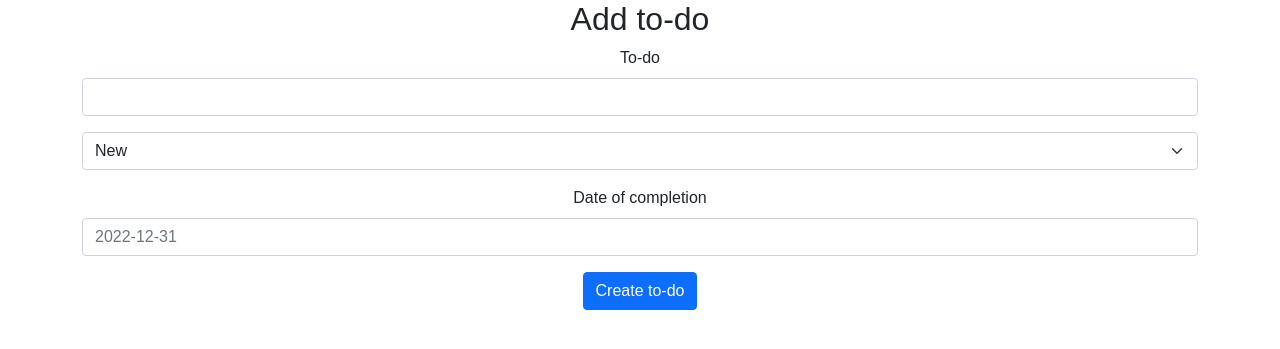
After one commit to tenirina/homework_52_irina_ten, a Django app: page /add_todo/ in a window 1280 px wide. The commit adds this page. Shown: the top 349 px of the page. Run offline with Django 4.2, Linux system fonts and the light colour scheme.

Commit message:
Add
Добавлена страница создания todo.
Были изменены файлы base.py, index.html, urls.py. Так же были добавлены add.html, todo.html, add_todo.py

```diff
--- a/app/fixtures/to_do.json
+++ b/app/fixtures/to_do.json
@@ -12,7 +12,7 @@
   "model": "webapp.todo",
   "pk": 2,
   "fields": {
-    "text": "Read book",
+    "text": "Sleep",
     "status": "process",
     "completion_data": null
   }
--- /dev/null
+++ b/app/webapp/templates/add.html
@@ -0,0 +1,36 @@
+{% load static %}
+<!DOCTYPE html>
+<html lang="en">
+<head>
+    <meta charset="UTF-8">
+    <link rel="stylesheet" href="{% static 'css/style.css' %}">
+    <link href="https://cdn.jsdelivr.net/npm/bootstrap@5.0.2/dist/css/bootstrap.min.css" rel="stylesheet" integrity="sha384-EVSTQN3/azprG1Anm3QDgpJLIm9Nao0Yz1ztcQTwFspd3yD65VohhpuuCOmLASjC" crossorigin="anonymous">
+    <title>Add to-do</title>
+</head>
+<body>
+    <div class="container">
+        <h2>Add to-do </h2>
+        <form action="/add_todo/" method="POST">
+            {% csrf_token %}
+             <div class="mb-3">
+                <label for="to_do" class="form-label">To-do</label>
+                <input name="text" type="text" class="form-control" id="to_do">
+             </div>
+            <div class="mb-3">
+                 <select class="form-select" aria-label="Default select example" name="select">
+                      <option value="new">New</option>
+                      <option value="progress">In progress</option>
+                      <option value="made">Made</option>
+                 </select>
+            </div>
+            <div class="mb-3">
+              <label for="date_made" class="form-label">Date of completion </label>
+              <input name="completion_data" type="text" class="form-control" id="date_made" placeholder="2022-12-31">
+            </div>
+            <div class="mb-3">
+                <button type="submit" class="btn btn-primary">Create to-do</button>
+            </div>
+        </form>
+  </div>
+</body>
+</html>
--- a/app/webapp/templates/index.html
+++ b/app/webapp/templates/index.html
@@ -11,13 +11,13 @@
       <h2>My to-do list </h2>
       {% if to_does%}
           {% for to_do in to_does%}
-            <h3>Title - {{to_do.title}}</h3>
-            <p>Text - {{to_do.text}}</p>
+            <h3>Status - {{to_do.status}}</h3>
+            <h4>Text - {{to_do.text}}</h4>
           {% endfor %}
       {% else %}
         <h2>Add to to-do list</h2>
       {% endif %}
-      <a href="#">Add to-do</a>
+      <a href="/add_todo">Add to-do</a>
   </div>
 </body>
 </html>
--- a/app/webapp/urls.py
+++ b/app/webapp/urls.py
@@ -1,7 +1,10 @@
 from django.urls import path
 
+from webapp.view.add_todo import add_view, detail_view
 from webapp.view.base import index_view
 
 urlpatterns = [
-    path("", index_view)
+    path("", index_view),
+    path("add_todo/", add_view),
+    path("todo/", detail_view)
 ]
--- /dev/null
+++ b/app/webapp/view/add_todo.py
@@ -0,0 +1,23 @@
+from django.shortcuts import render, redirect
+
+from webapp.models import ToDo
+
+
+def add_view(request):
+    print(request.method)
+    if request.method == "GET":
+        return render(request, 'add.html')
+    todo_data = {
+        'text': request.POST.get('text'),
+        'status': request.POST.get('select'),
+        'completion_data': request.POST.get('completion_data')
+    }
+    print(todo_data)
+    todo = ToDo.objects.create(**todo_data)
+    return redirect(f"/todo/?pk={todo.pk}")
+
+
+def detail_view(request):
+    pk = request.GET.get('pk')
+    todo = ToDo.objects.get(pk=pk)
+    return render(request, 'todo.html', context={'todo': todo})
--- a/app/webapp/view/base.py
+++ b/app/webapp/view/base.py
@@ -4,8 +4,8 @@ from webapp.models import ToDo
 
 
 def index_view(request):
-    to_do = ToDo.objects.all()
+    to_does = ToDo.objects.all()
     context = {
-        "to_do": to_do
+        "to_does": to_does
     }
     return render(request, "index.html", context)
```
Also changed, not shown: app/webapp/templates/todo.html (added, +11 -0 lines).
